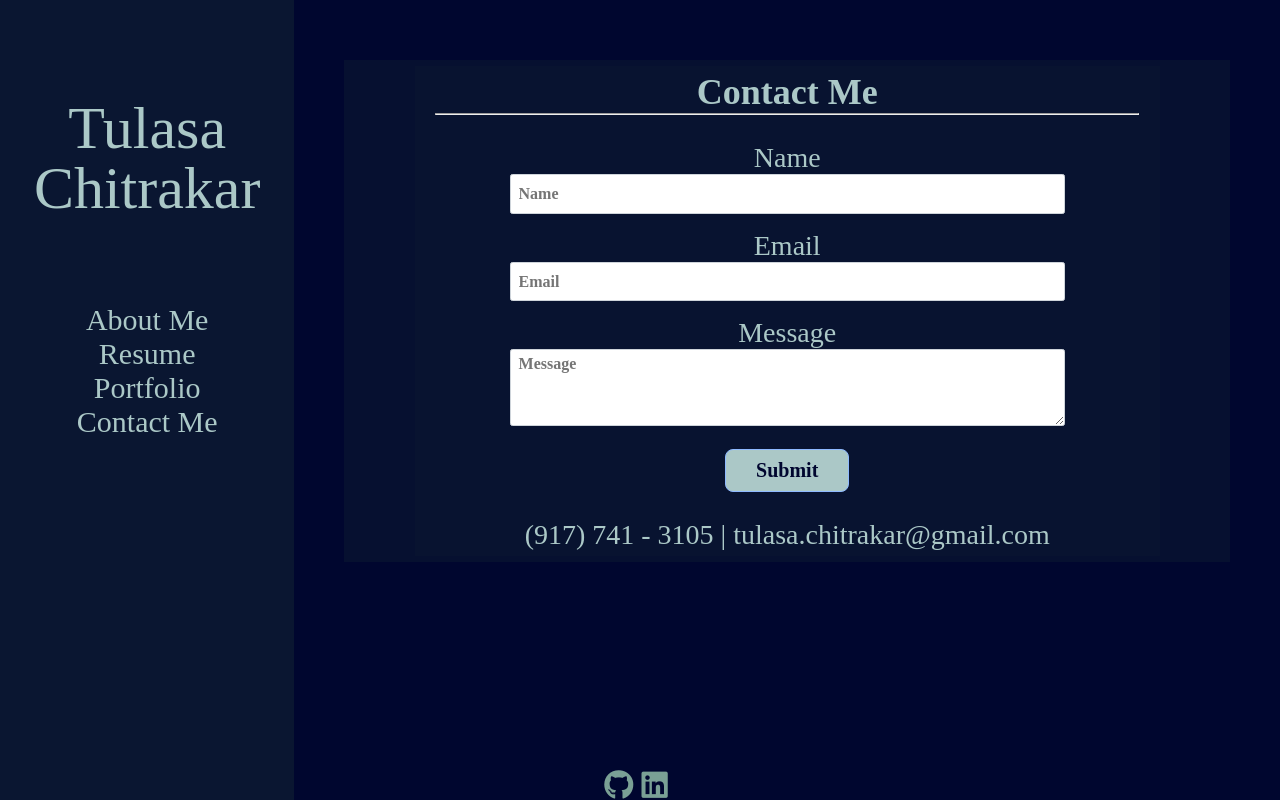
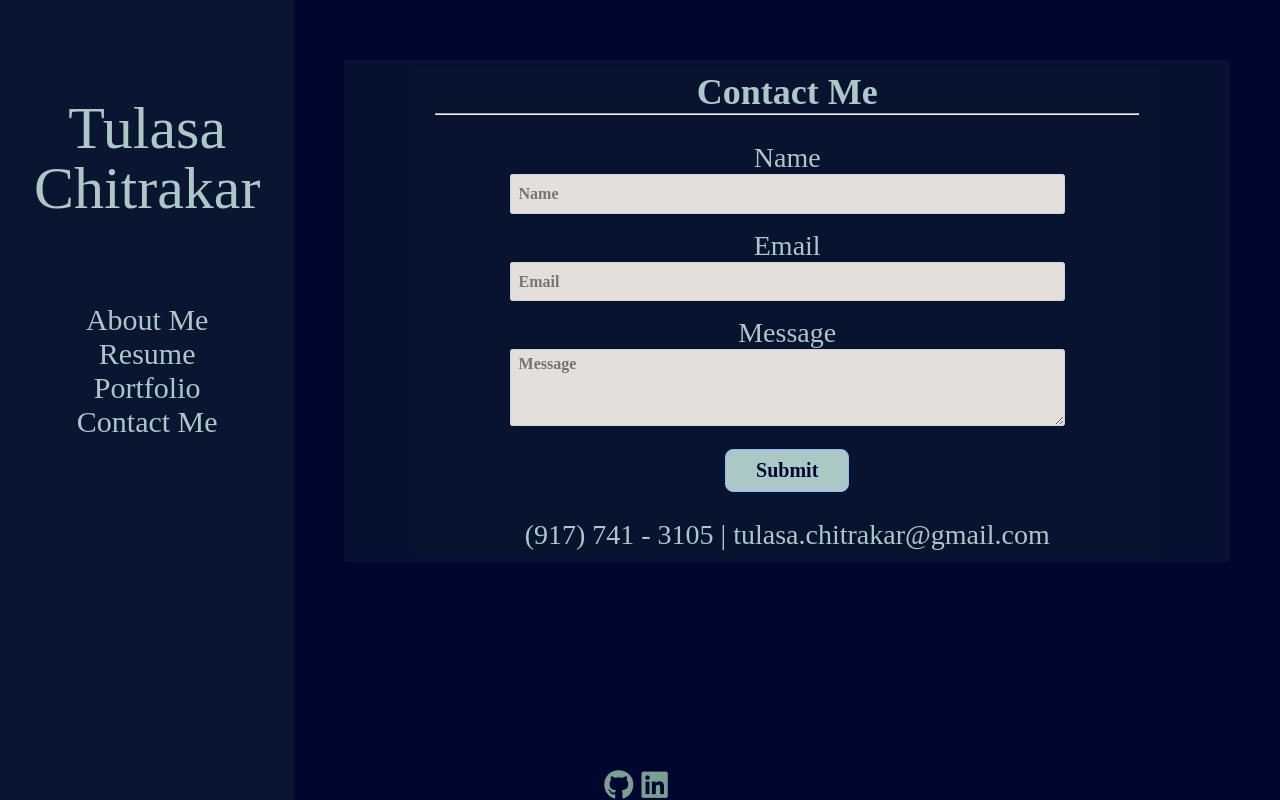
Before and after one commit to tulasa54/tulasa54.github.io, a React (Create React App) app: page /contact in a window 1280 px wide. Built offline with nearby package versions, Linux system fonts and the light colour scheme; a web font is replaced by a local one.

Commit message:
Changed color for forms

```diff
--- a/src/components/Contact/contact.css
+++ b/src/components/Contact/contact.css
@@ -1,5 +1,5 @@
 h1 {
-    color: #ABC8C7;
+  color: #abc8c7;
   font-size: 36px;
 }
 
@@ -31,10 +31,10 @@ h1 {
   font-weight: 600;
   line-height: 1.5;
   color: #00062f;
-    background-color: #fff;
+  background-color: #e4dfda;
   border: 1px solid #ced4da;
   border-radius: 0.15rem;
-    transition: border-color .15s ease-in-out,box-shadow .15s ease-in-out;
+  transition: border-color 0.15s ease-in-out, box-shadow 0.15s ease-in-out;
 }
 
 textarea.form-control {
@@ -43,18 +43,18 @@ textarea.form-control {
 
 .btn {
   /* display: inline-block; */
-    padding: .55rem 1.85rem;
+  padding: 0.55rem 1.85rem;
   margin-bottom: 1rem;
-    background-color: #ABC8C7;
+  background-color: #abc8c7;
   font-size: 20px;
   font-weight: 600;
   color: #00062f;
   border-radius: 8px;
-    border: 1px solid #8EB9FF;
+  border: 1px solid #8eb9ff;
   transition-duration: 0.4s;
 }
 
 .btn:hover {
-    background-color: #8EB9FF;
+  background-color: #8eb9ff;
   box-shadow: 2px 2px black;
 }
--- a/src/components/Home/home.css
+++ b/src/components/Home/home.css
@@ -1,5 +1,8 @@
 main {
     background-color: #00062f;
+    /* background: #00062f url("./../../pictures/pngwing.com.png") no-repeat; */
+    /* background-blend-mode: lighten; */
+    /* opacity: 30%; */
     margin-left: 23%;
     min-height: 100vh;
 }
```
Also changed, not shown: src/pictures/pngwing.com.png (added). Lines whose indentation alone changed are shown as unchanged.
